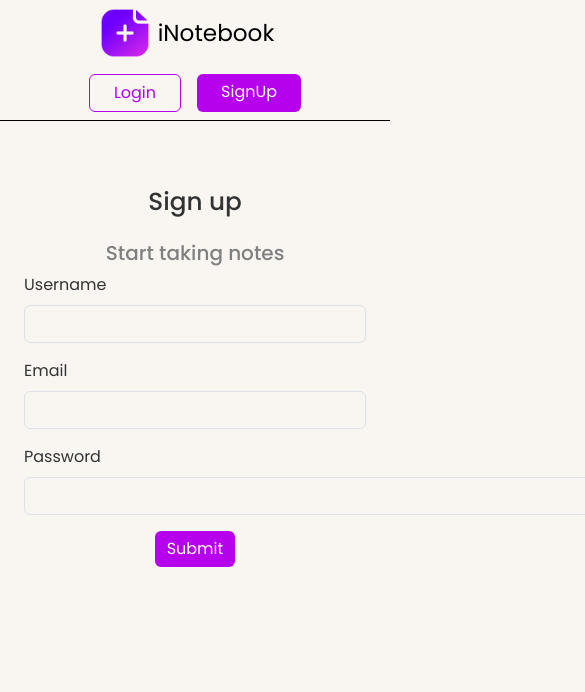
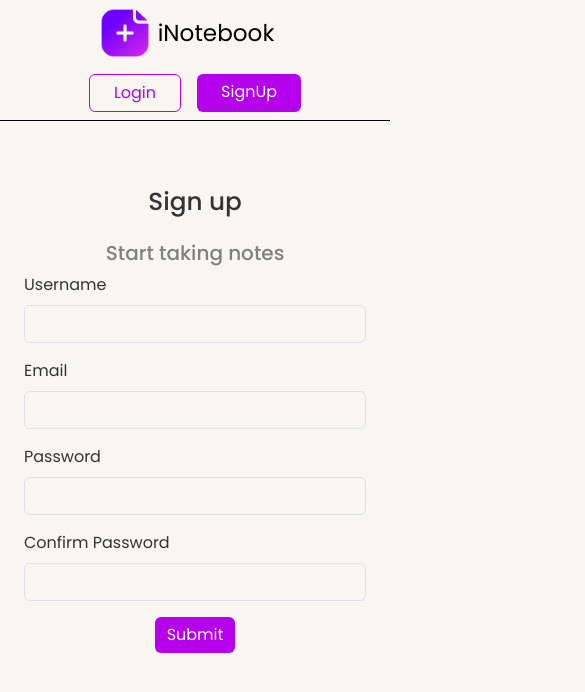
Before and after one commit to SumanR1602/iNotebook, a React (Create React App) app in the folder client/: page /signup in a window 390 px wide. Shown: the top 692 px of the page, 585 px wide, since content can reach past the window. Built offline with nearby package versions, Linux system fonts and the light colour scheme; a web font is replaced by a local one.

Commit message:
Update Signup.js

```diff
--- a/client/src/components/Signup.js
+++ b/client/src/components/Signup.js
@@ -44,18 +44,18 @@ export default function Signup(props) {
           <label htmlFor="email" className="form-label">Email</label>
           <input type="email" className="form-control" id="email" name="email" aria-describedby="emailHelp" onChange={onChange} style={{ backgroundColor: "#F9F6F2" }} />
         </div>
-        <div className="d-flex justify-content-between">
-          <div className="mb-3">
+        <div className="row">
+          <div className="col-md-6 mb-3">
             <label htmlFor="password" className="form-label">Password</label>
-            <input type="password" className="form-control" id="password" name="password" onChange={onChange} minLength={5} required style={{ backgroundColor: "#F9F6F2", width: "38rem" }} />
+            <input type="password" className="form-control" id="password" name="password" onChange={onChange} minLength={5} required style={{ backgroundColor: "#F9F6F2" }} />
           </div>
-          <div className="mb-3">
+          <div className="col-md-6 mb-3">
             <label htmlFor="cpassword" className="form-label">Confirm Password</label>
-            <input type="password" className="form-control" id="cpassword" name='cpassword' onChange={onChange} minLength={5} required style={{ backgroundColor: "#F9F6F2", width: "38rem" }} />
+            <input type="password" className="form-control" id="cpassword" name='cpassword' onChange={onChange} minLength={5} required style={{ backgroundColor: "#F9F6F2" }} />
           </div>
         </div>
-        <div className="container text-center">
-          <button type="submit" className="btn btn-primary mb-4 btn-gradient text-center ">Submit</button>
+        <div className="text-center">
+          <button type="submit" className="btn btn-primary mb-4 btn-gradient text-center">Submit</button>
         </div>
       </form>
     </div>
```
